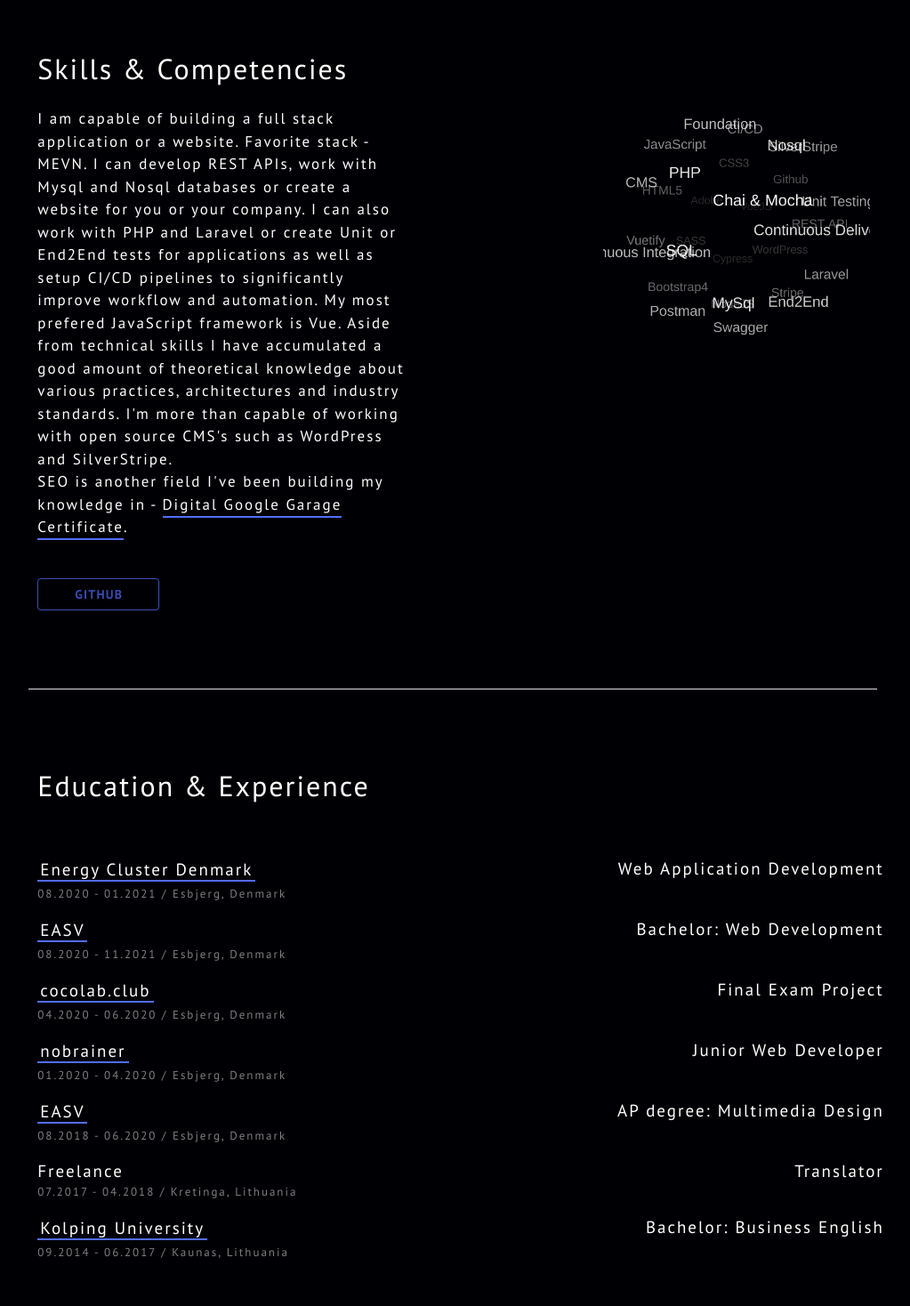
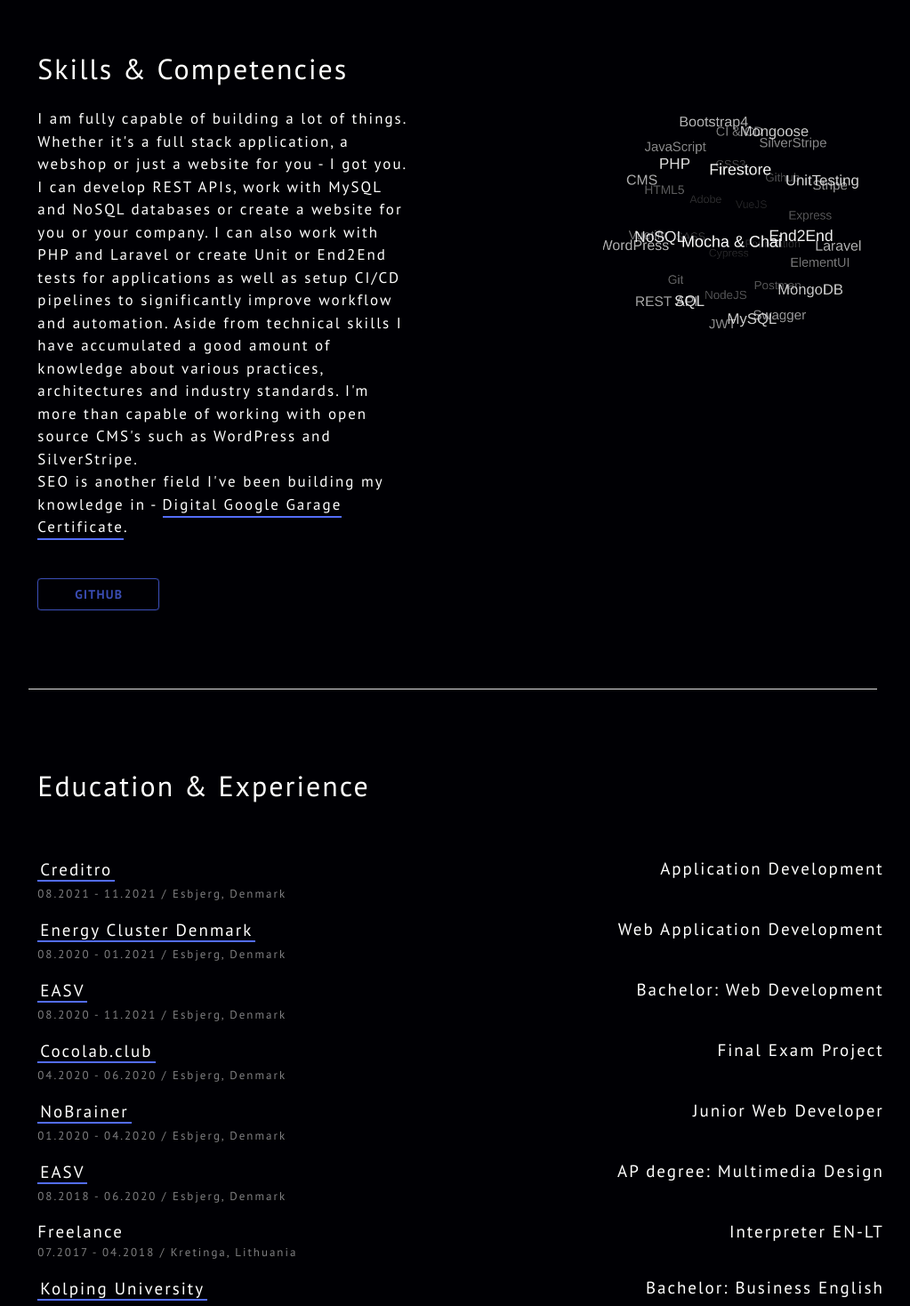
Before and after one commit to tutaru99/Portfolio, a Vue app: page /about in a window 1280 px wide. Shown: the part 1420-2888 px from the top of the page at 89% size, without its empty margins (126-1149 px from the left). Built offline with nearby package versions, Linux system fonts and the light colour scheme; what vue-expandable-image would draw is missing.

Commit message:
updated skills about and education

```diff
--- a/src/components/about.vue
+++ b/src/components/about.vue
@@ -14,10 +14,10 @@
     >
       <v-col cols="12" md="4" sm="5">
         <p id="primaryText">
-          I'm Simas. Currently broadening my horizons and getting
-          Web Development degree in Denmark. <br /><br />
-          I love creating things that are useful and make people smile. Web Development is not
-          only my field of study and work - it's my passion.
+          I'm Simas. Currently broadening my horizons and getting Web
+          Development degree in Denmark. <br /><br />
+          I love creating things that are useful and make people smile. Web
+          Development is not only my field of study and work - it's my passion.
         </p>
         <v-btn
           id="buttonMain"
@@ -32,14 +32,15 @@
       </v-col>
       <v-col class="offset-md-1" cols="12" md="6" sm="5">
         <p>
-          My professional area of focus lies in web development, designing web and mobile
-          products, SEO & user research. I enjoy designing and developing
-          as much as talking with users to get feedback and improving
+          My professional area of focus lies in web development, designing web
+          and mobile products, SEO & user research. I enjoy designing and
+          developing as much as talking with users to get feedback and improving
           the UX and functionality. <br />
           <br />
           Amongst many other things, I enjoy keeping up with all technological
-          innovations and the latest tech trends, reading science, tech
-          and other types of magazines and articles. In my free time I also love messing with Unity3d and creating VR and AR applications.
+          innovations, latest tech. trends, reading science, tech. and other
+          types of articles and megazines. In my free time I also love messing
+          with Unity3d and creating VR and AR applications.
         </p>
         <v-btn
           id="buttonMain"
--- a/src/components/acomplishments.vue
+++ b/src/components/acomplishments.vue
@@ -11,6 +11,15 @@
     >
       <v-col cols="12" md="11" sm="12">
         <h1 class="pb-15">Education & Experience</h1>
+        <div class="pb-5">
+          <div class="d-flex">
+            <a href="https://creditro.com" target="_blank"
+              ><h2 id="links">Creditro</h2></a
+            >
+            <h2 class="ml-auto">Application Development</h2>
+          </div>
+          <span>08.2021 - 11.2021 / Esbjerg, Denmark</span>
+        </div>
         <div class="pb-5">
           <div class="d-flex">
             <a href="https://www.energycluster.dk" target="_blank"
@@ -32,7 +41,7 @@
         <div class="pb-5">
           <div class="d-flex">
             <a href="https://cocolab.club" target="_blank"
-              ><h2 id="links">cocolab.club</h2></a
+              ><h2 id="links">Cocolab.club</h2></a
             >
             <h2 class="ml-auto">Final Exam Project</h2>
           </div>
@@ -41,8 +50,7 @@
         <div class="pb-5">
           <div class="d-flex">
             <a href="https://www.nobrainer.dk" target="_blank"
-              ><h2 id="links">nobrainer</h2></a
-            >
+              ><h2 id="links">NoBrainer</h2></a>
             <h2 class="ml-auto">Junior Web Developer</h2>
           </div>
           <span>01.2020 - 04.2020 / Esbjerg, Denmark</span>
@@ -59,7 +67,7 @@
         <div class="pb-5">
           <div class="d-flex">
             <h2>Freelance</h2>
-            <h2 class="ml-auto">Translator</h2>
+            <h2 class="ml-auto">Interpreter EN-LT</h2>
           </div>
           <span>07.2017 - 04.2018 / Kretinga, Lithuania</span>
         </div>
--- a/src/components/skills.vue
+++ b/src/components/skills.vue
@@ -14,14 +14,14 @@
       >
         <h1 class="pb-5">Skills & Competencies</h1>
         <p>
-          I am capable of building a full stack application or a website.
-          Favorite stack - MEVN. I can develop REST APIs, work with Mysql and
-          Nosql databases or create a website for you or your company. I can
+          I am fully capable of building a lot of things. Whether it's a full stack application, a webshop or just a website for you - I got you.
+          I can develop REST APIs, work with MySQL and
+          NoSQL databases or create a website for you or your company. I can
           also work with PHP and Laravel or create Unit or End2End tests for
           applications as well as setup CI/CD pipelines to significantly improve
-          workflow and automation. My most prefered JavaScript framework is Vue.
+          workflow and automation.
           Aside from technical skills I have accumulated a good amount of
-          theoretical knowledge about various practices, architectures and
+           knowledge about various practices, architectures and
           industry standards. I'm more than capable of working with open source
           CMS's such as WordPress and SilverStripe. <br />
           SEO is another field I've been building my knowledge in -
@@ -59,33 +59,34 @@
               <a href="javascript:function() { return false; }">JavaScript</a>
               <a href="javascript:function() { return false; }">VueJS</a>
               <a href="javascript:function() { return false; }">Vuetify</a>
-              <a href="javascript:function() { return false; }">CI/CD</a>
+              <a href="javascript:function() { return false; }">CI & CD</a>
               <a href="javascript:function() { return false; }">Cypress</a>
               <a href="javascript:function() { return false; }">CMS</a>
               <a href="javascript:function() { return false; }">Github</a>
+              <a href="javascript:function() { return false; }">Git</a>
               <a href="javascript:function() { return false; }">Bootstrap4</a>
               <a href="javascript:function() { return false; }">Foundation</a>
               <a href="javascript:function() { return false; }">WordPress</a>
-              <a href="javascript:function() { return false; }"
-                >Continuous Integration</a
-              >
               <a href="javascript:function() { return false; }">SilverStripe</a>
               <a href="javascript:function() { return false; }">NodeJS</a>
               <a href="javascript:function() { return false; }">PHP</a>
+              <a href="javascript:function() { return false; }">Express</a>
               <a href="javascript:function() { return false; }">REST API</a>
+              <a href="javascript:function() { return false; }">Mongoose</a>
               <a href="javascript:function() { return false; }">Postman</a>
-              <a href="javascript:function() { return false; }">Nosql</a>
+              <a href="javascript:function() { return false; }">NoSQL</a>
               <a href="javascript:function() { return false; }">Stripe</a>
+              <a href="javascript:function() { return false; }">JWT</a>
+              <a href="javascript:function() { return false; }">Firestore</a>
+              <a href="javascript:function() { return false; }">ElementUI</a>
               <a href="javascript:function() { return false; }">SQL</a>
-              <a href="javascript:function() { return false; }">Unit Testing</a>
+              <a href="javascript:function() { return false; }">UnitTesting</a>
               <a href="javascript:function() { return false; }">Swagger</a>
-              <a href="javascript:function() { return false; }">Chai & Mocha</a>
+              <a href="javascript:function() { return false; }">Mocha & Chai</a>
               <a href="javascript:function() { return false; }">Laravel</a>
-              <a href="javascript:function() { return false; }">MySql</a>
-              <a href="javascript:function() { return false; }"
-                >Continuous Delivery</a
-              >
+              <a href="javascript:function() { return false; }">MySQL</a>
               <a href="javascript:function() { return false; }">End2End</a>
+              <a href="javascript:function() { return false; }">MongoDB</a>
             </ul>
           </canvas>
         </div>
```
